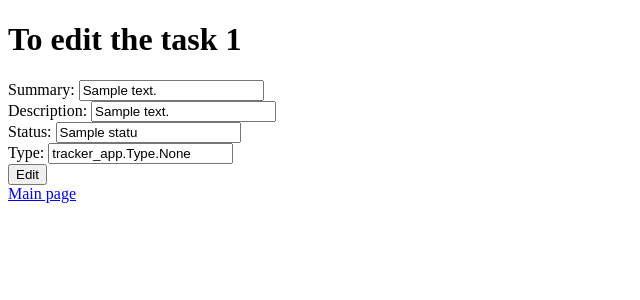
After one commit to BaiQazaq/homework_70_isa_bakhtov, a Django app: page /task/1/update/ in a window 1280 px wide. The commit adds this page. Shown: the top 300 px of the page, without its empty margins (0-640 px from the left). Run offline with Django 4.2, Linux system fonts and the light colour scheme; tables that the repository leaves empty hold one stand-in row (values such as "Sample post").

Commit message:
Страница редактирование задачи запускается : 1. Создано страница для редактирования задачи task_edit.html 2.Создана вьюха TaskEditView(TemplateView) 3.Связали вьюху и страницу в файле tracker_app/urls.py с именем task_edit. Но не работает выбор статуса и типа на страница требуется доработка

```diff
--- a/source/tracker_app/forms.py
+++ b/source/tracker_app/forms.py
@@ -4,7 +4,7 @@ from django.core.exceptions import ValidationError
 from tracker_app.models import Task
 
 
-class ArticleForm(forms.ModelForm):
+class TaskForm(forms.ModelForm):
 
 
     class Meta:
--- a/source/tracker_app/templates/index.html
+++ b/source/tracker_app/templates/index.html
@@ -13,8 +13,8 @@
         <p>Status - {{ task.status }}</p>
         {% comment %} <p>Status - {{ task.type }}</p> {% endcomment %}
         <p><a href="{% url 'task_render' task.pk %}">View detail</a></p>
-        {% comment %}<p><a href="{% url 'update' task.pk %}">Update task</a></p>
-        <p><a href="{% url 'delete' task.pk %}">Delete task</a></p> {% endcomment %}
+        <p><a href="{% url 'task_edit' task.pk %}">Edit task</a></p>
+        {% comment %}<p><a href="{% url 'delete' task.pk %}">Delete task</a></p> {% endcomment %}
     </div>
     {% endfor %}
 {% endblock%}
--- /dev/null
+++ b/source/tracker_app/templates/partial/task_form.html
@@ -0,0 +1,22 @@
+<div class="form_row">
+    {% if errors.title %}
+        <p class="error">{{ errors.title }}</p>
+    {% endif %}
+    <label for="summary">Summary: </label>
+    <input class="input_text" id="summary" name="summary" type="text" value="{{ task.summary }}">
+</div>
+<div class="form_row">
+    <label for="description">Description: </label>
+    <input class="input_text" id="description" name="description" type="text" value="{{ task.description }}">
+</div>
+<div class="form_row">
+    <label for="status">Status:</label>
+    <input class="input_text" id="status" name="status" type="text" value="{{ task.status }}">
+</div>
+<div class="form_row">
+    <label for="type">Type: </label>
+    <input class="input_text" id="type" name="type" type="text" value="{{ task.type }}">
+</div>
+<div class="from_row">
+    <input type="submit" value="{{ button_text }}">
+</div>
--- /dev/null
+++ b/source/tracker_app/templates/task_edit.html
@@ -0,0 +1,20 @@
+{% extends 'base.html' %}
+
+{% block title %}
+    Edit task {{ task.pk }}
+{% endblock %}
+{% block header %}
+<h1>To edit the task {{ task.pk }}</h1>
+{% endblock %}
+{% block content %}
+    <form action="{% url 'task_edit' task.pk %}" method="POST">
+        {% csrf_token %}
+        <div class="form">
+            {% include 'partial/task_form.html' with button_text='Edit'%}
+        </div>
+    </form>
+{% endblock %}
+{% block link %}
+    <a href="{% url 'index' %}">Main page</a>
+    {% comment %} <a href="{% url 'creation' %}">Add task</a> {% endcomment %}
+{% endblock %}
--- a/source/tracker_app/templates/task_render.html
+++ b/source/tracker_app/templates/task_render.html
@@ -19,6 +19,7 @@
 <div>
   <a href="{% url 'index' %}">Main page</a>
   <p></p>
+  <p><a href="{% url 'task_edit' task.pk %}">Edit task</a></p>
   {% comment %} <a href="{% url 'creation' %}">Add tasks</a> {% endcomment %}
 </div>
 {% endblock %}
--- a/source/tracker_app/urls.py
+++ b/source/tracker_app/urls.py
@@ -2,13 +2,14 @@ from django.urls import path
 
 from tracker_app.views.tasks_view import IndexView
 from tracker_app.views.task_view import TaskView
+from tracker_app.views.task_edit_view import TaskEditView
 #from tracker_app.views.tasks_methods import add_view, detail_view, update_view, delete_view, confirm_delete
 
 urlpatterns = [
     path("", IndexView.as_view(), name='index'),
-    path("task/<int:pk>", TaskView.as_view(), name='task_render')
+    path("task/<int:pk>", TaskView.as_view(), name='task_render'),
     # path("tasks/add/", add_view, name='creation'),
-    # path("task/<int:pk>/update/", update_view, name='update'),
+    path("task/<int:pk>/update/", TaskEditView.as_view(), name='task_edit')
 
     # path("task/<int:pk>/delete/", delete_view, name= "delete"),
     # path("task/<int:pk>/confirm_delete/", confirm_delete, name= "confirm_delete")
--- /dev/null
+++ b/source/tracker_app/views/task_edit_view.py
@@ -0,0 +1,29 @@
+from django.shortcuts import render, redirect, get_object_or_404
+from django.views.generic import TemplateView
+from tracker_app.forms import TaskForm
+from tracker_app.models import Task
+
+class TaskEditView(TemplateView):
+    template_name = 'task_edit.html'
+
+    def get_context_data(self, **kwargs):
+        context = super().get_context_data(**kwargs)
+        context['task'] = get_object_or_404(Task, pk=kwargs['pk'])
+        return context
+
+    def get(self, request, *args, **kwargs):
+        context = self.get_context_data(**kwargs)
+        form = TaskForm(instance=context['task'])
+        context['form'] = form
+        return self.render_to_response(context)
+
+    def post(self, request, *args, **kwargs):
+        task = get_object_or_404(Task, pk=kwargs['pk'])
+        form = TaskForm(request.POST, instance=task)
+        if form.is_valid():
+            # tags = form.cleaned_data.pop('tags')
+            task = form.save()
+            # article.tags.set(tags)
+            # article.save()
+            return redirect('task_render', pk=task.pk)
+        return render(request, 'task_edit.html', context={'form': form})
```
